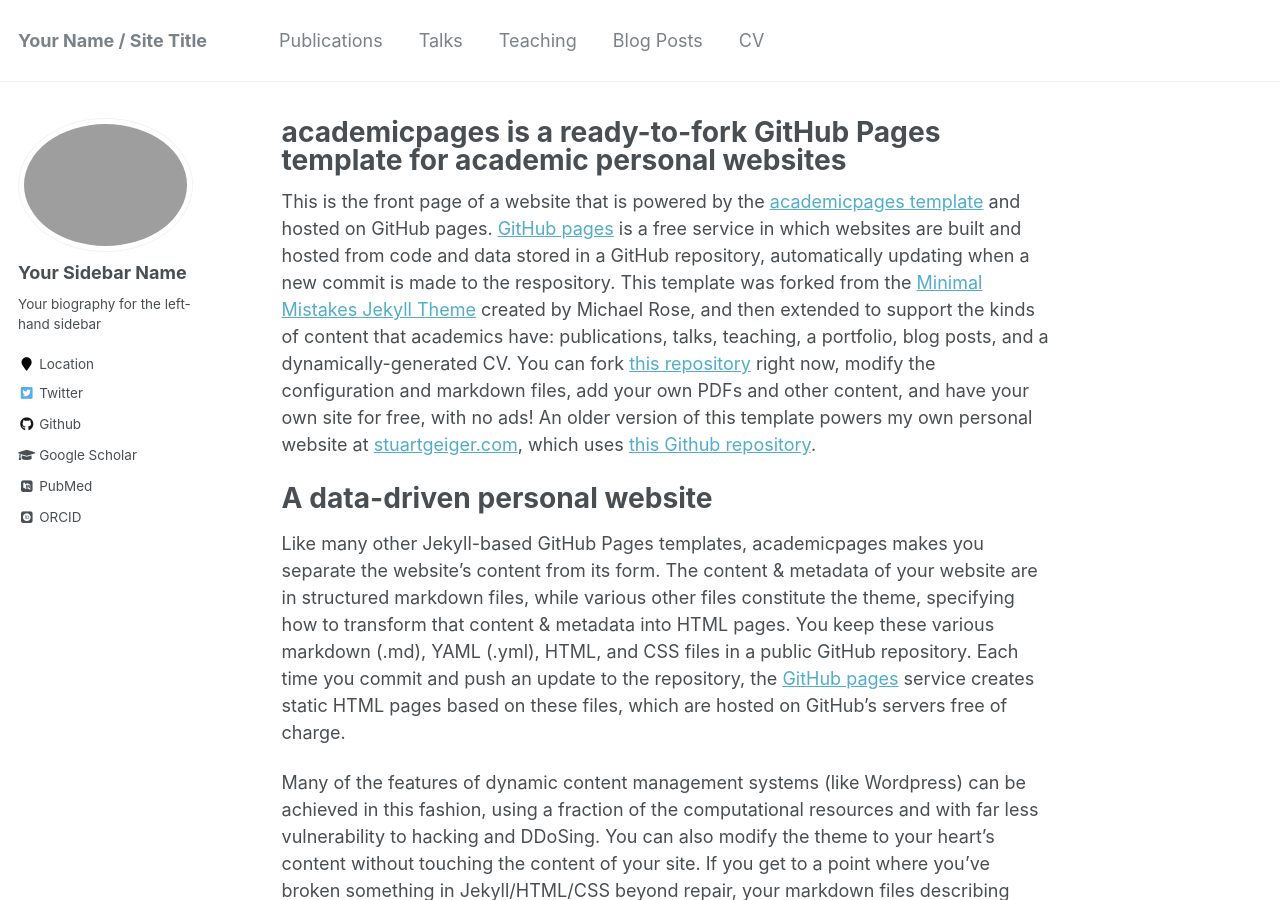
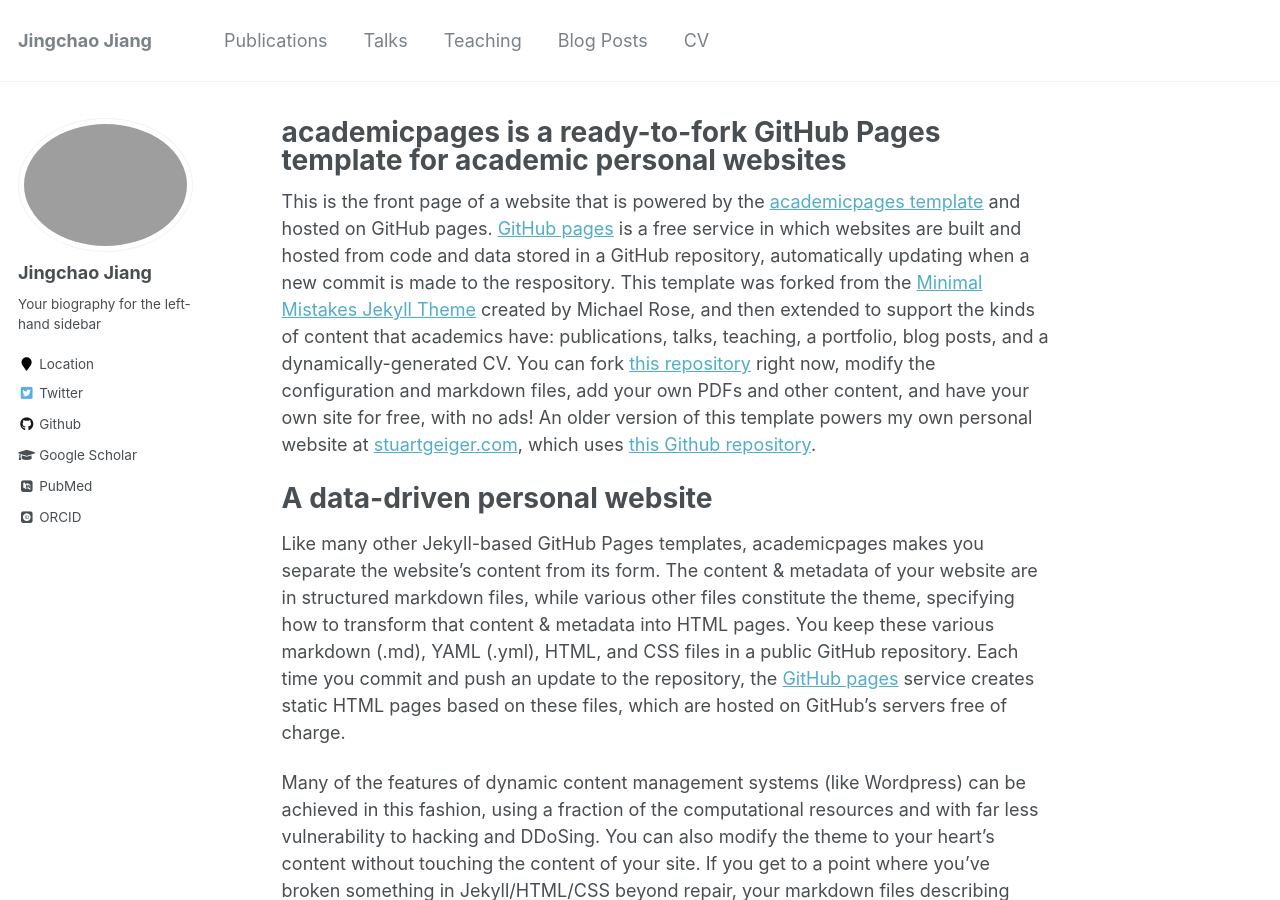
Before and after one commit to JingchaoJiang/JingchaoJiang.github.io, a Jekyll site: the page built from _pages/about.md, in a window 1280 px wide and 900 px high. Built offline with Jekyll 4.4.1, drawn with Linux system fonts in a browser that asks for light colours; some web fonts are replaced.

Commit message:
Update _config.yml

```diff
--- a/_config.yml
+++ b/_config.yml
@@ -7,7 +7,7 @@
 
 # Site Settings
 locale                   : "en-US"
-title                    : "Your Name / Site Title"
+title                    : "Jingchao Jiang"
 title_separator          : "-"
 name                     : &name "Your Name"
 description              : &description "personal description"
@@ -80,7 +80,7 @@ analytics:
 
 # Site Author
 author:
-  name             : "Your Sidebar Name"
+  name             : "Jingchao Jiang"
   avatar           : "profile.png"
   bio              : "Your biography for the left-hand sidebar"
   location         : "Location"
```
